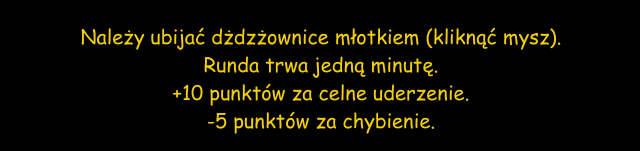
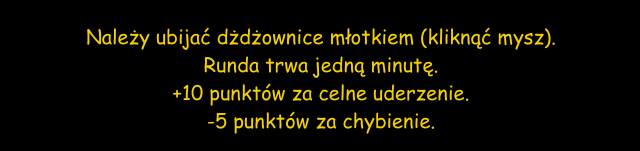
Before and after one commit to barszot/ubij-naslawa, a website: page index.html in a window 1280 px wide. Shown: the part 926-1077 px from the top of the page, 319-959 px from the left. Drawn offline with Linux system fonts and the light colour scheme.

Commit message:
ortografia

```diff
--- a/index.html
+++ b/index.html
@@ -12,6 +12,6 @@
     <canvas id="gameCanvas" width="900" height="700"></canvas>
     <script src="game.js"></script>
     <h2><br>Zasady</h2>
-    <p>Należy ubijać dżdzżownice młotkiem (kliknąć mysz).<br>Runda trwa jedną minutę.<br>+10 punktów za celne uderzenie.<br>-5 punktów za chybienie.</p>
+    <p>Należy ubijać dżdżownice młotkiem (kliknąć mysz).<br>Runda trwa jedną minutę.<br>+10 punktów za celne uderzenie.<br>-5 punktów za chybienie.</p>
 </body>
 </html>
```
